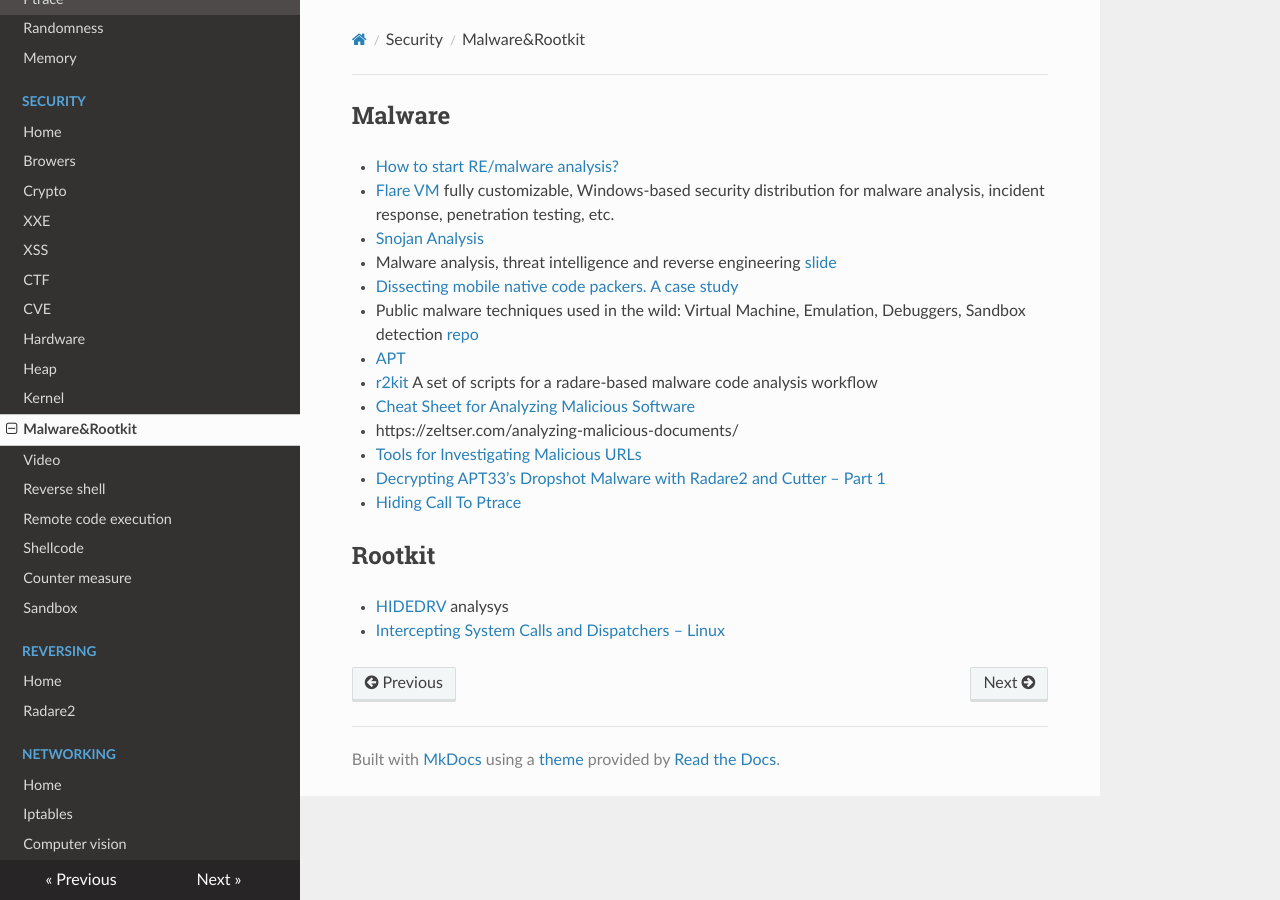
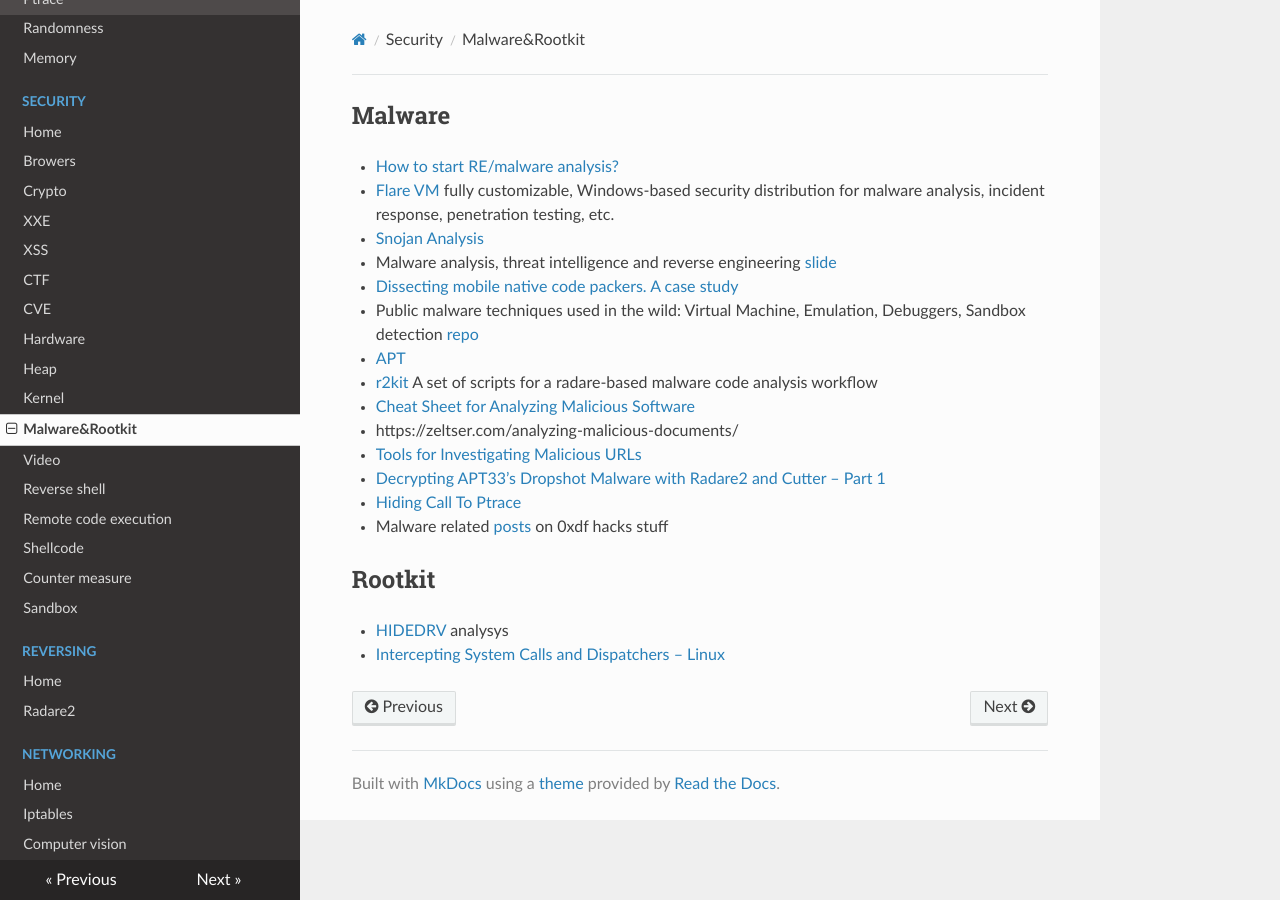
Before and after one commit to gipi/low-level, an MkDocs documentation site: the page built from docs/security/malware.md, in a window 1280 px wide. Built offline with MkDocs 1.6.1, drawn with Linux system fonts in a browser that asks for light colours; nearby versions of some CDN libraries; old or Windows-style settings are respelled for this version of MkDocs.

Commit message:
Update malware.md

```diff
--- a/docs/security/malware.md
+++ b/docs/security/malware.md
@@ -13,6 +13,7 @@
  - [Tools for Investigating Malicious URLs](https://medium.com/@0x736A/tools-for-investigating-malicious-urls-d013121c8650)
  - [Decrypting APT33’s Dropshot Malware with Radare2 and Cutter – Part 1](https://www.megabeets.net/decrypting-dropshot-with-radare2-and-cutter-part-1/)
  - [Hiding Call To Ptrace](https://github.com/yellowbyte/analysis-of-anti-analysis/blob/master/research/hiding_call_to_ptrace/hiding_call_to_ptrace.md)
+ - Malware related [posts](https://0xdf.gitlab.io/tags.html#malware) on 0xdf hacks stuff
 
 ## Rootkit
  - [HIDEDRV](http://www.sekoia.fr/blog/wp-content/uploads/2016/10/Rootkit-analysis-Use-case-on-HIDEDRV-v1.6.pdf) analysys
```
